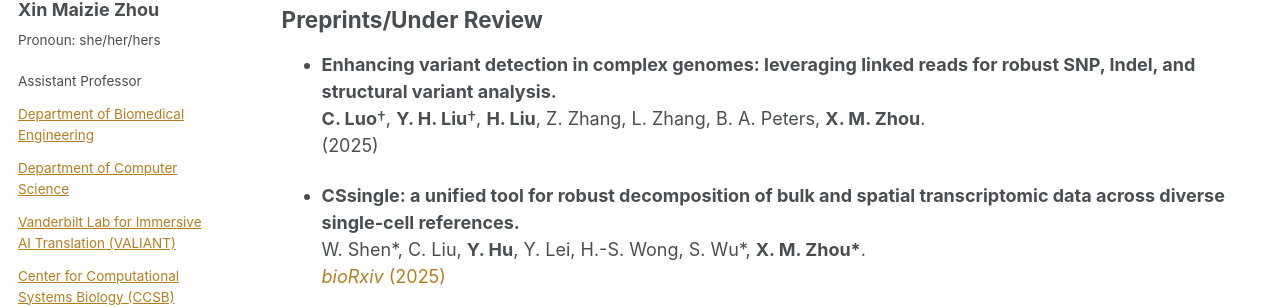
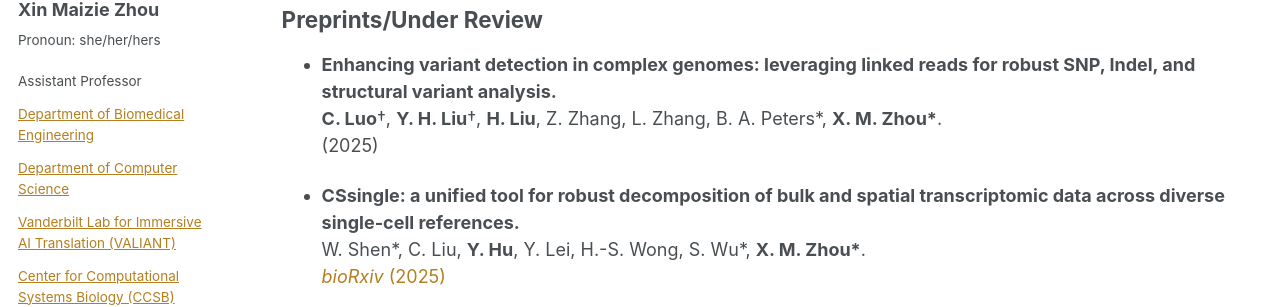
Before and after one commit to maiziezhoulab/Maiziezhoulab.github.io, a Jekyll site: the page built from _pages/publications.md, in a window 1280 px wide and 900 px high. Shown: the part 331-638 px from the top of the window. Built offline with Jekyll 4.4.1, drawn with Linux system fonts in a browser that asks for light colours; some web fonts are replaced.

```diff
--- a/_pages/publications.md
+++ b/_pages/publications.md
@@ -25,7 +25,7 @@ used Xin Maizie Zhou (X. M. Zhou) for publications after 2022.
 
 ## Preprints/Under Review
 - **Enhancing variant detection in complex genomes: leveraging linked reads for robust SNP, Indel, and structural variant analysis.**
-   **C. Luo**†, **Y. H. Liu**†, **H. Liu**, Z. Zhang, L. Zhang, B. A. Peters, **X. M. Zhou**.
+   **C. Luo**†, **Y. H. Liu**†, **H. Liu**, Z. Zhang, L. Zhang, B. A. Peters\*, **X. M. Zhou\***.
   (2025)
 
 - **CSsingle: a unified tool for robust decomposition of bulk and spatial transcriptomic data across diverse single-cell references.**
```
